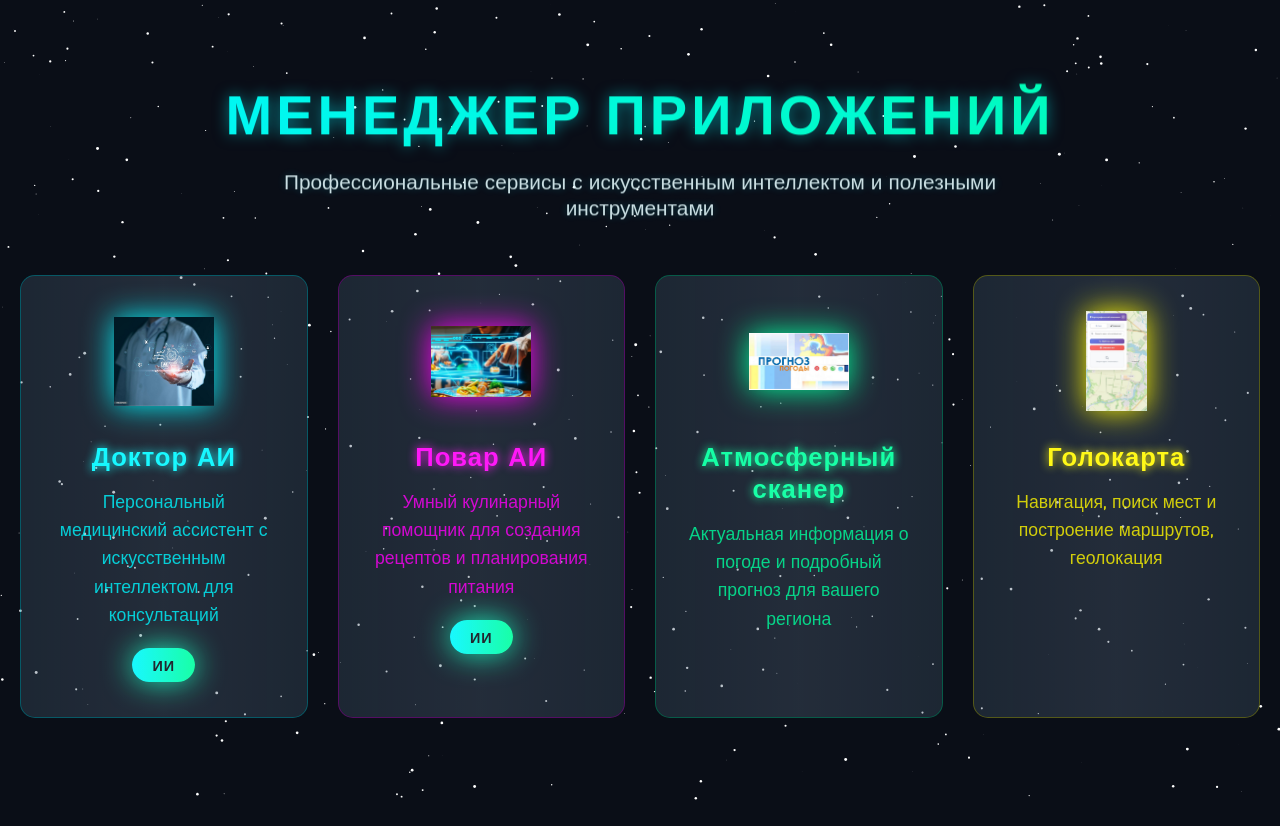
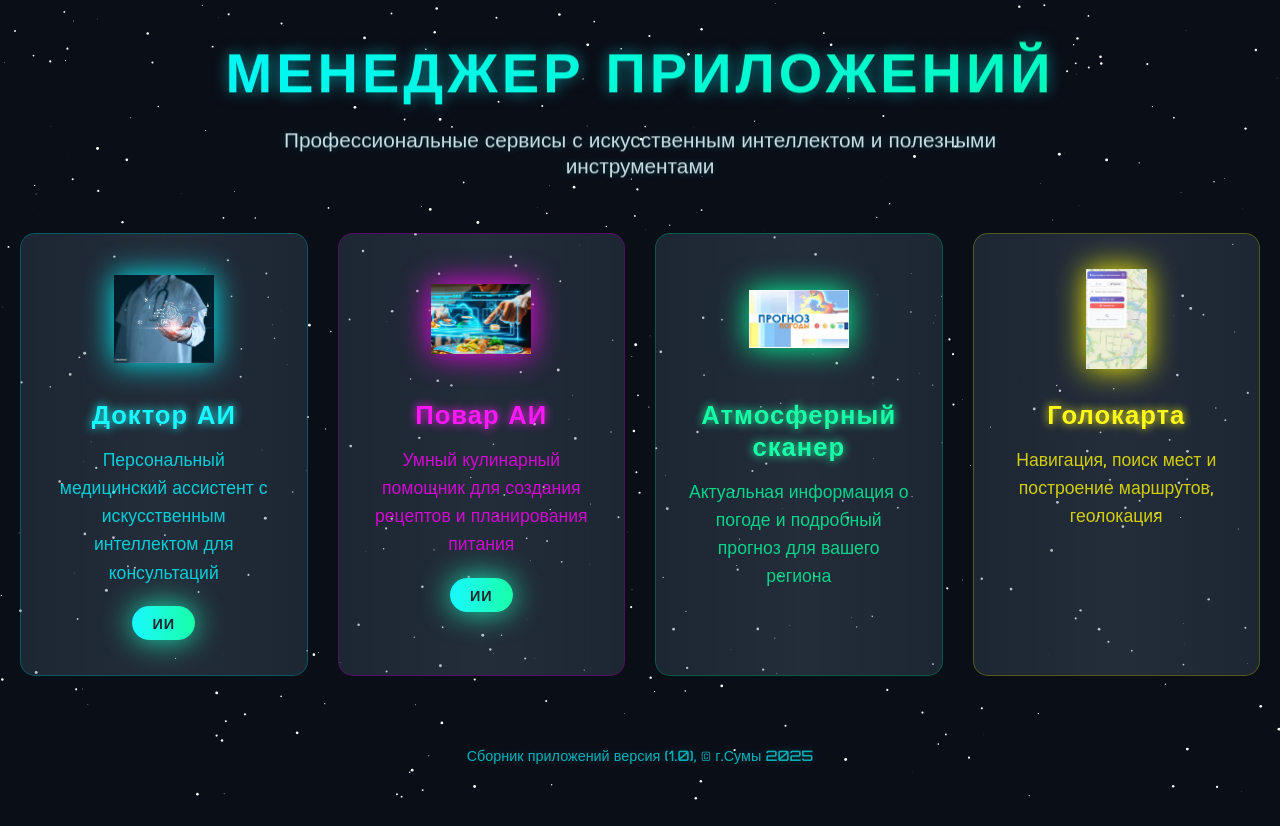
Before and after one commit to christian-word/AICareSuite, a plain HTML site: page index.html in a window 1280 px wide. Before the commit the page ends 800 px from the top, so only its background shows below. Drawn offline with Linux system fonts and the light colour scheme.

Commit message:
Add files via upload

```diff
--- a/index.html
+++ b/index.html
@@ -191,6 +191,17 @@
             letter-spacing: 1px;
         }
 
+        /* Футер */
+        footer {
+            margin-top: 50px;
+            text-align: center;
+            font-size: 0.9rem;
+            opacity: 0.7;
+            padding: 20px;
+            color: var(--neon-blue);
+            text-shadow: 0 0 10px rgba(0, 247, 255, 0.3);
+        }
+
         /* Анимации */
         @keyframes float {
             0%, 100% { transform: translateY(0); }
@@ -279,6 +290,10 @@
                 <div class="app-desc">Навигация, поиск мест и построение маршрутов, геолокация</div>
             </a>
         </div>
+
+        <footer>
+            Сборник приложений версия (1.0), © г.Сумы 2025
+        </footer>
     </div>
 
     <script>
```
